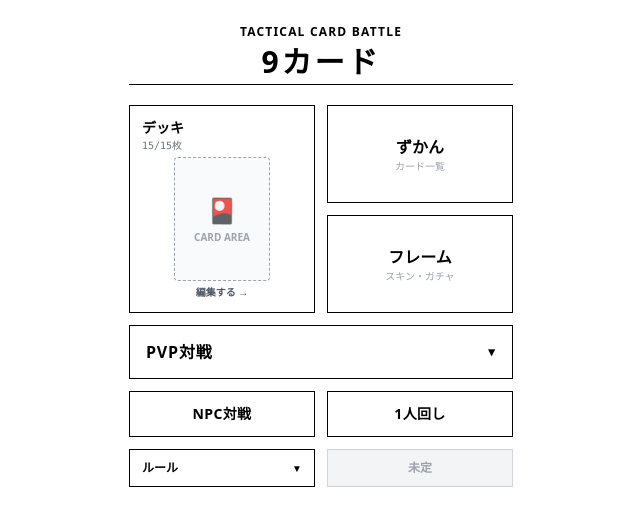
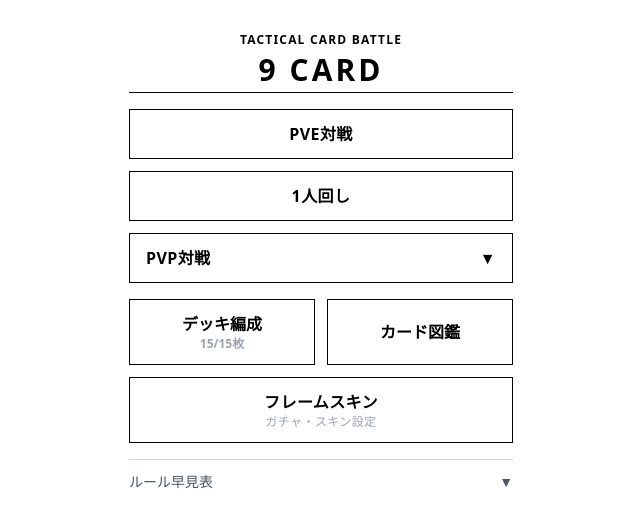
Before and after one commit to xiyafutian-del/nine-card-battle, a React (Vite) app: page / in a window 1280 px wide. Shown: the top 526 px of the page, without its empty margins (319-959 px from the left). Built offline with nearby package versions, Linux system fonts and the light colour scheme.

Commit message:
Refactor LobbyScreen layout and PVP handling
Refactor LobbyScreen component to improve layout and functionality. Adjusted deck validation and PVP button behavior.

```diff
--- a/src/screens/LobbyScreen.jsx
+++ b/src/screens/LobbyScreen.jsx
@@ -1,101 +1,73 @@
 import { useState } from 'react';
 
+const DECK_SIZE = 15;
+
 export function LobbyScreen({
-  playerGenerator, setPlayerGenerator, deckTotal, onStart, onNav,
-  onCreateRoom, onJoinRoom, pvpStatus, pvpRole, roomId, error,
+  deckTotal, onStart, onNav,
+  onCreateRoom, onJoinRoom, onCancelRoom,
+  pvpStatus, roomId, error,
   inputRoomId, setInputRoomId,
 }) {
   const [helpOpen, setHelpOpen] = useState(false);
   const [pvpOpen, setPvpOpen] = useState(false);
 
+  const busy = pvpStatus === "waiting" || pvpStatus === "playing";
+  const deckInvalid = deckTotal !== DECK_SIZE;
+
   return (
-    <div className="min-h-screen bg-white text-black flex flex-col items-center px-4 py-6">
+    <div className="min-h-screen bg-white text-black flex flex-col items-center px-4 py-8">
       <div className="w-full max-w-sm">
-        {/* タイトル */}
-        <div className="text-center text-black text-xs font-bold tracking-widest mb-1">TACTICAL CARD BATTLE</div>
-        <h1 className="text-center text-3xl font-extrabold tracking-widest mb-1">9カード</h1>
-        <div className="h-px bg-black mb-5"/>
+        <div className="text-center text-xs font-bold tracking-widest mb-1">TACTICAL CARD BATTLE</div>
+        <h1 className="text-center text-3xl font-extrabold tracking-widest mb-1">9 CARD</h1>
+        <div className="h-px bg-black mb-4"/>
+
+        {deckInvalid && (
+          <div className="text-xs text-red-600 border border-red-600 px-2 py-1 mb-3 text-center">
+            デッキが{deckTotal}枚です（{DECK_SIZE}枚ちょうど必要）
+          </div>
+        )}
+        {busy && (
+          <div className="text-xs text-gray-600 border border-gray-400 px-2 py-1 mb-3 text-center">
+            PVP待機中のため、他のモードは開始できません
+          </div>
+        )}
 
         <div className="space-y-3">
+          <button onClick={() => onStart("pve")} disabled={busy}
+            className="w-full bg-white hover:bg-gray-100 font-bold py-3 border border-black tracking-wide disabled:opacity-40">
+            PVE対戦
+          </button>
+          <button onClick={() => onStart("solo")} disabled={busy}
+            className="w-full bg-white hover:bg-gray-100 font-bold py-3 border border-black tracking-wide disabled:opacity-40">
+            1人回し
+          </button>
 
-          {/* 上段：デッキ（左縦長） vs ずかん・フレーム（右2段） */}
-          <div className="grid grid-cols-2 gap-3">
-
-            {/* デッキ（カードプレビュー用スペース入り） */}
-            <button
-              onClick={() => onNav("deck")}
-              className="bg-white hover:bg-gray-50 border border-black p-3 flex flex-col justify-between items-center text-center transition-colors h-52 group"
-            >
-              <div className="w-full text-left">
-                <div className="font-extrabold text-sm">デッキ</div>
-                <div className="text-[10px] text-gray-500 font-mono">{deckTotal}/15枚</div>
-              </div>
-
-              {/* 将来的にデッキのカード画像を描画するプレビューエリア */}
-              <div className="w-24 h-32 border border-dashed border-gray-400 rounded flex flex-col items-center justify-center bg-gray-50 my-1 group-hover:border-black transition-colors">
-                <div className="text-2xl text-gray-300">🎴</div>
-                <div className="text-[10px] text-gray-400 mt-1 font-bold">CARD AREA</div>
-              </div>
-
-              <div className="text-[10px] font-bold text-gray-600 group-hover:translate-x-0.5 transition-transform">
-                編集する →
-              </div>
+          {/* PVP */}
+          <div className="border border-black">
+            <button onClick={() => setPvpOpen(o => !o)}
+              className="w-full font-bold py-3 tracking-wide flex items-center justify-between px-4">
+              <span>PVP対戦</span>
+              <span>{pvpOpen || busy ? "▲" : "▼"}</span>
             </button>
 
-            {/* 右側：ずかん & フレーム */}
-            <div className="flex flex-col gap-3 h-52">
-              <button
-                onClick={() => onNav("dex")}
-                className="flex-1 bg-white hover:bg-gray-50 border border-black p-3 flex flex-col justify-center items-center transition-colors"
-              >
-                <div className="font-extrabold text-base">ずかん</div>
-                <div className="text-[10px] text-gray-400">カード一覧</div>
-              </button>
-
-              <button
-                onClick={() => onNav("skins")}
-                className="flex-1 bg-white hover:bg-gray-50 border border-black p-3 flex flex-col justify-center items-center transition-colors"
-              >
-                <div className="font-extrabold text-base">フレーム</div>
-                <div className="text-[10px] text-gray-400">スキン・ガチャ</div>
-              </button>
-            </div>
-
-          </div>
-
-          {/* 中段：PVP（全幅横長） */}
-          <div className="border border-black bg-white">
-            <button
-              onClick={() => setPvpOpen(o => !o)}
-              className="w-full font-extrabold py-3.5 px-4 tracking-wider flex items-center justify-between text-base hover:bg-gray-50 transition-colors"
-            >
-              <span>PVP対戦</span>
-              <span className="text-xs font-mono">{pvpOpen ? "▲" : "▼"}</span>
-            </button>
-
-            {/* PVP対戦用のアコーディオン展開エリア */}
-            {pvpOpen && (
-              <div className="border-t border-black p-3 space-y-3 bg-gray-50">
+            {(pvpOpen || busy) && (
+              <div className="border-t border-black p-3 space-y-3">
                 {pvpStatus === "idle" && (
                   <>
-                    <button
-                      onClick={onCreateRoom}
-                      className="w-full bg-white hover:bg-gray-100 font-bold py-2 border border-black text-xs"
-                    >
+                    <button onClick={onCreateRoom}
+                      className="w-full bg-white hover:bg-gray-100 font-bold py-2 border border-black text-sm">
                       部屋を作る（ホスト）
                     </button>
                     <div className="flex gap-2">
                       <input
-                        className="flex-1 border border-black px-2 py-1.5 text-xs font-mono tracking-widest uppercase bg-white"
+                        className="flex-1 border border-black px-2 py-2 text-sm font-mono tracking-widest uppercase"
                         placeholder="ルームID"
                         value={inputRoomId}
                         onChange={e => setInputRoomId(e.target.value.toUpperCase())}
                         maxLength={6}
                       />
-                      <button
-                        onClick={() => onJoinRoom(inputRoomId)}
-                        className="bg-white hover:bg-gray-100 font-bold px-3 border border-black text-xs"
-                      >
+                      <button onClick={() => onJoinRoom(inputRoomId)}
+                        className="bg-white hover:bg-gray-100 font-bold px-3 border border-black text-sm">
                         入室
                       </button>
                     </div>
@@ -106,18 +78,20 @@ export function LobbyScreen({
                 {pvpStatus === "waiting" && (
                   <div className="text-center py-2">
                     <div className="text-xs text-gray-500 mb-1">ルームID</div>
-                    <div className="text-2xl font-mono font-bold tracking-widest border border-black py-1.5 bg-white">{roomId}</div>
+                    <div className="text-3xl font-mono font-bold tracking-widest border border-black py-2">{roomId}</div>
                     <div className="text-xs text-gray-500 mt-2">相手の入室を待っています…</div>
+                    <button onClick={onCancelRoom}
+                      className="mt-3 w-full bg-white border border-black font-bold py-2 text-sm">
+                      待機をやめる
+                    </button>
                   </div>
                 )}
 
                 {pvpStatus === "playing" && (
                   <div className="text-center py-2">
-                    <div className="text-green-600 font-bold text-xs mb-1">対戦相手が見つかりました！</div>
-                    <button
-                      onClick={() => onStart("pvp")}
-                      className="w-full bg-black text-white font-bold py-2.5 text-xs"
-                    >
+                    <div className="text-green-600 font-bold text-sm mb-2">対戦相手が見つかりました！</div>
+                    <button onClick={() => onStart("pvp")}
+                      className="w-full bg-black text-white font-bold py-3 text-sm">
                       ゲーム開始
                     </button>
                   </div>
@@ -126,59 +100,43 @@ export function LobbyScreen({
             )}
           </div>
 
-          {/* 下段：NPC vs 1人回し（横並び2分割） */}
-          <div className="grid grid-cols-2 gap-3">
-            <button
-              onClick={() => onStart("pve")}
-              className="bg-white hover:bg-gray-50 font-extrabold py-3 border border-black text-sm tracking-wide transition-colors"
-            >
-              NPC対戦
+          <div className="grid grid-cols-2 gap-3 pt-1">
+            <button onClick={() => onNav("deck")}
+              className="bg-white hover:bg-gray-100 font-semibold py-3 border border-black">
+              デッキ編成
+              <div className={`text-xs ${deckInvalid ? "text-red-600 font-bold" : "text-gray-400"}`}>
+                {deckTotal}/{DECK_SIZE}枚
+              </div>
             </button>
-            <button
-              onClick={() => onStart("solo")}
-              className="bg-white hover:bg-gray-50 font-extrabold py-3 border border-black text-sm tracking-wide transition-colors"
-            >
-              1人回し
+            <button onClick={() => onNav("dex")}
+              className="bg-white hover:bg-gray-100 font-semibold py-3 border border-black">
+              カード図鑑
             </button>
           </div>
 
-          {/* 最下段：ルール vs 未定（横並び2分割） */}
-          <div className="grid grid-cols-2 gap-3">
-            <button
-              onClick={() => setHelpOpen(h => !h)}
-              className="bg-white hover:bg-gray-50 font-bold py-2.5 border border-black text-xs flex items-center justify-between px-3 transition-colors"
-            >
-              <span>ルール</span>
-              <span className="text-[10px]">{helpOpen ? "▲" : "▼"}</span>
-            </button>
+          <button onClick={() => onNav("skins")}
+            className="w-full bg-white hover:bg-gray-100 font-bold py-3 border border-black tracking-wide">
+            フレームスキン
+            <div className="text-xs text-gray-400 font-normal">ガチャ・スキン設定</div>
+          </button>
+        </div>
 
-            {/* 今後の機能追加用ボタン */}
-            <button
-              disabled
-              className="bg-gray-100 text-gray-400 font-bold py-2.5 border border-gray-300 text-xs cursor-not-allowed"
-            >
-              未定
-            </button>
+        {/* ルール早見表 */}
+        <button onClick={() => setHelpOpen(h => !h)}
+          className="w-full mt-4 text-left text-sm text-gray-600 border-t border-gray-300 pt-3 flex justify-between">
+          <span>ルール早見表</span><span>{helpOpen ? "▲" : "▼"}</span>
+        </button>
+        {helpOpen && (
+          <div className="text-xs text-gray-600 leading-relaxed space-y-1.5 mt-2 border border-gray-300 p-3">
+            <p>盤面は自陣3×3。コア（HP10）が中央前列にいて、破壊されたら負け。</p>
+            <p><b>勝利条件</b>：①コア破壊 ②25T経過→コアHP→場のHP合計→引き分け</p>
+            <p><b>ターンの流れ</b>：ドロー → 召喚フェーズ → 行動フェーズ（移動・攻撃）→ ターン終了。前のフェーズには戻れません。</p>
+            <p><b>召喚</b>：手札をドラッグ。ユニットは列の最後尾、施設は好きな位置に出せます。出したユニットは回転した状態で登場します（先制を除く）。成長は召喚フェーズのみ。</p>
+            <p><b>行動</b>：ユニットをタップ。緑=移動先、橙=攻撃先。行動すると90度回転し、次の自分のターン開始で戻ります。</p>
+            <p><b>魔法・スペル</b>：いつでも、手札を盤面へドラッグして使用。</p>
+            <p>先行1T目は移動・攻撃できません。</p>
           </div>
-
-          {/* ルール・解説表示領域 */}
-          {helpOpen && (
-            <div className="text-xs text-gray-600 leading-relaxed space-y-1.5 p-3 border border-black bg-gray-50 mt-2">
-              <p>盤面は自陣3×3。コア（HP10）が中央前列に配置、破壊されたら負け。</p>
-              <p><b>勝利条件</b>：コア破壊</p>
-              <p><b>デッキ</b>：15枚のカードを選択し自由に組む。同名制限無し。</p>
-              <p><b>発電機</b>：種類によりコスト収入パターンが変わる。</p>
-              <p><b>　ユニット</b>：自動で前詰め。選択で移動可能</p>
-              <p><b>　施設</b>：移動不可・前詰めなし。</p>
-              <p><b>　　長方形射程</b>：n.mとして表される。nが自分のいる列を中心とした列数、mが自分のいる行の何行先までかを表す。</p>
-              <p><b>　　ひし形射程</b>：dkとして表される。自身からkマス移動して届く範囲を攻撃可能。</p>
-              <p><b>　タンク</b>：長方形射程の列またはひし形射程の経路に入ることにより自身以降のカードを選択不可にする。</p>
-              <p><b>　成長</b>：自身をタップし、手札から条件に合うカードを選択で召喚。。</p>
-              <p>手札をスワイプ/ドラッグ(0.5秒ぐらい)で召喚。ユニットタップで橙=攻撃/緑=移動。</p>
-            </div>
-          )}
-
-        </div>
+        )}
       </div>
     </div>
   );
```
